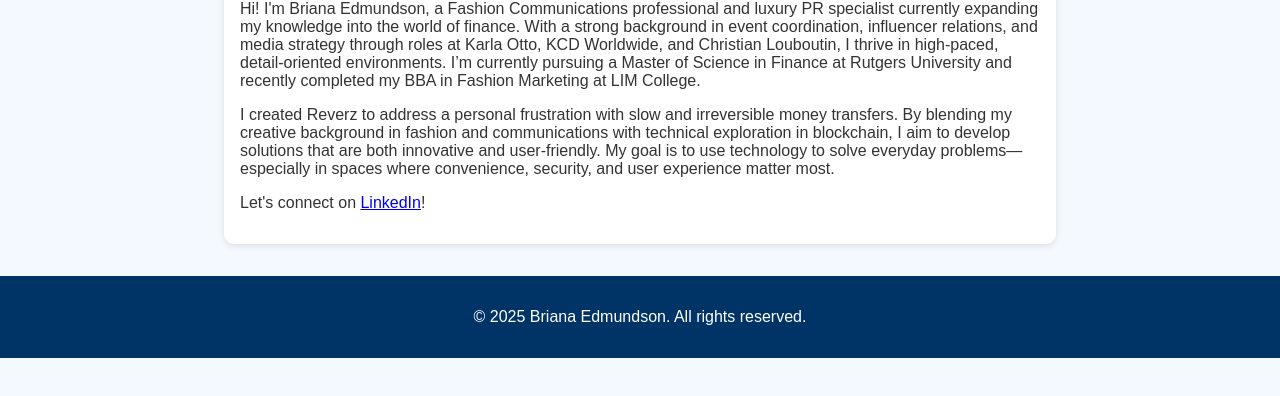
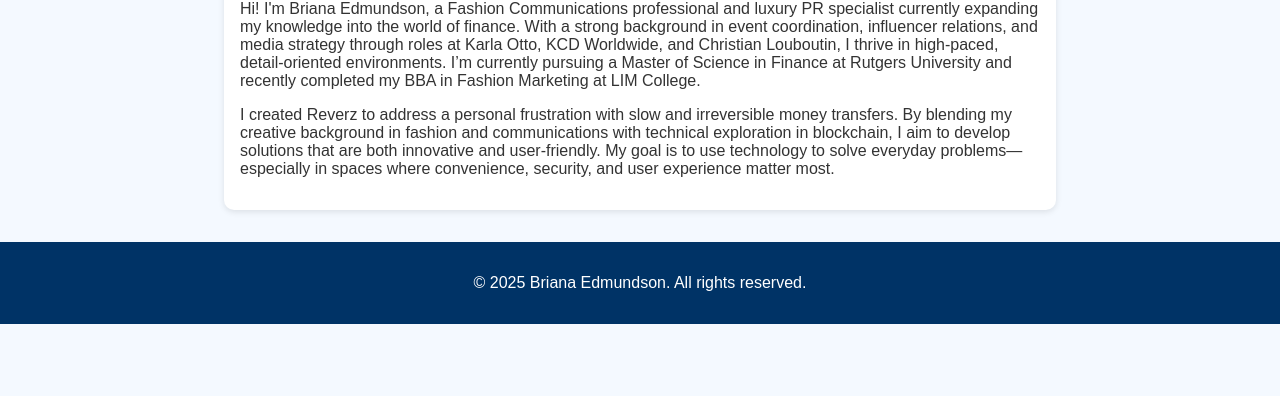
Before and after one commit to bedmundson/reverz-website, a plain HTML site: page about.html in a window 1280 px wide. Shown: the part 312-708 px from the top of the page. Drawn offline with Linux system fonts and the light colour scheme.

Commit message:
Update about.html

```diff
--- a/about.html
+++ b/about.html
@@ -54,8 +54,6 @@
     <p>Hi! I'm Briana Edmundson, a Fashion Communications professional and luxury PR specialist currently expanding my knowledge into the world of finance. With a strong background in event coordination, influencer relations, and media strategy through roles at Karla Otto, KCD Worldwide, and Christian Louboutin, I thrive in high-paced, detail-oriented environments. I’m currently pursuing a Master of Science in Finance at Rutgers University and recently completed my BBA in Fashion Marketing at LIM College.</p>
 
     <p>I created Reverz to address a personal frustration with slow and irreversible money transfers. By blending my creative background in fashion and communications with technical exploration in blockchain, I aim to develop solutions that are both innovative and user-friendly. My goal is to use technology to solve everyday problems—especially in spaces where convenience, security, and user experience matter most.</p>
-
-    <p>Let's connect on <a href="https://www.linkedin.com/in/brianaedmundson" target="_blank">LinkedIn</a>!</p>
   </div>
 
   <footer>
```
